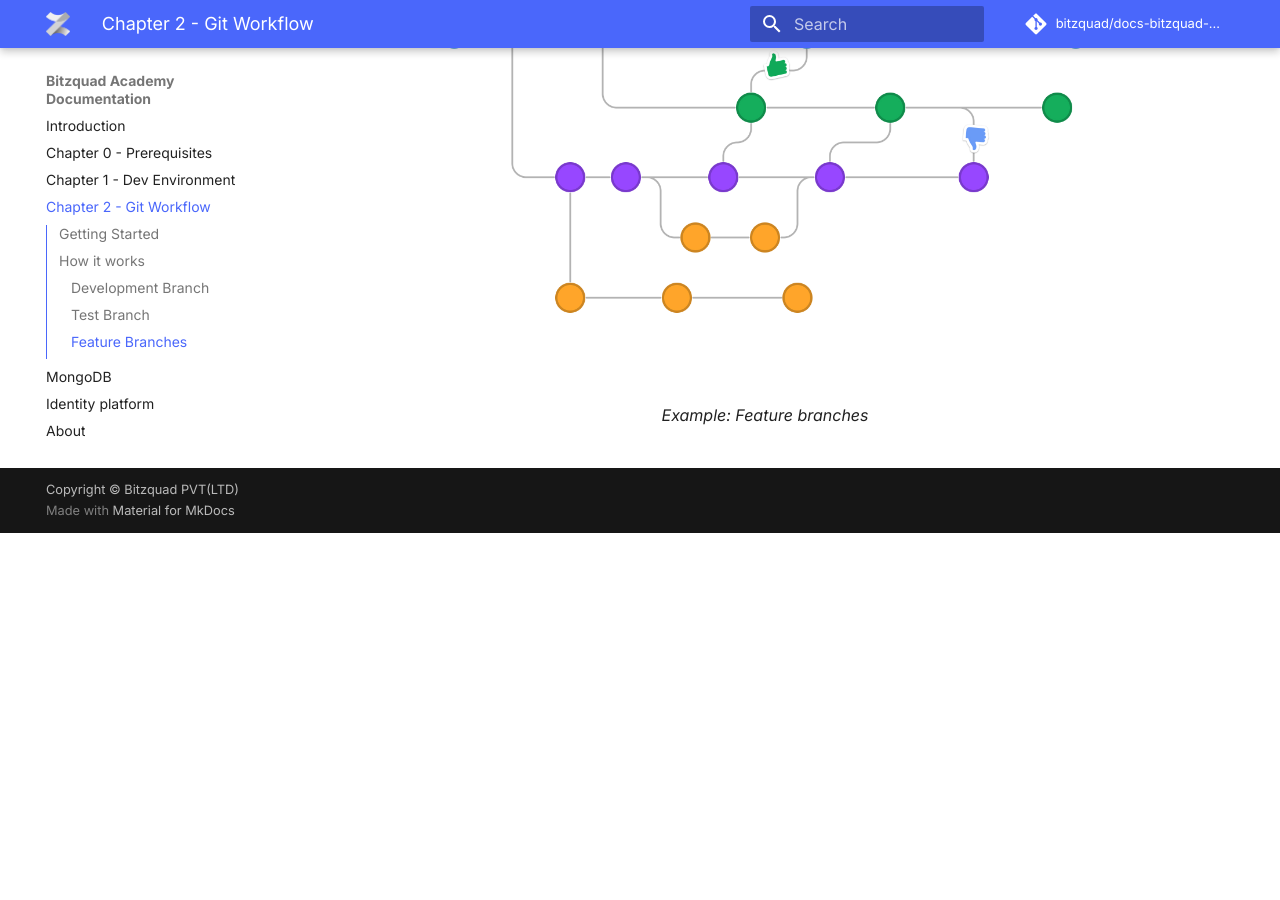
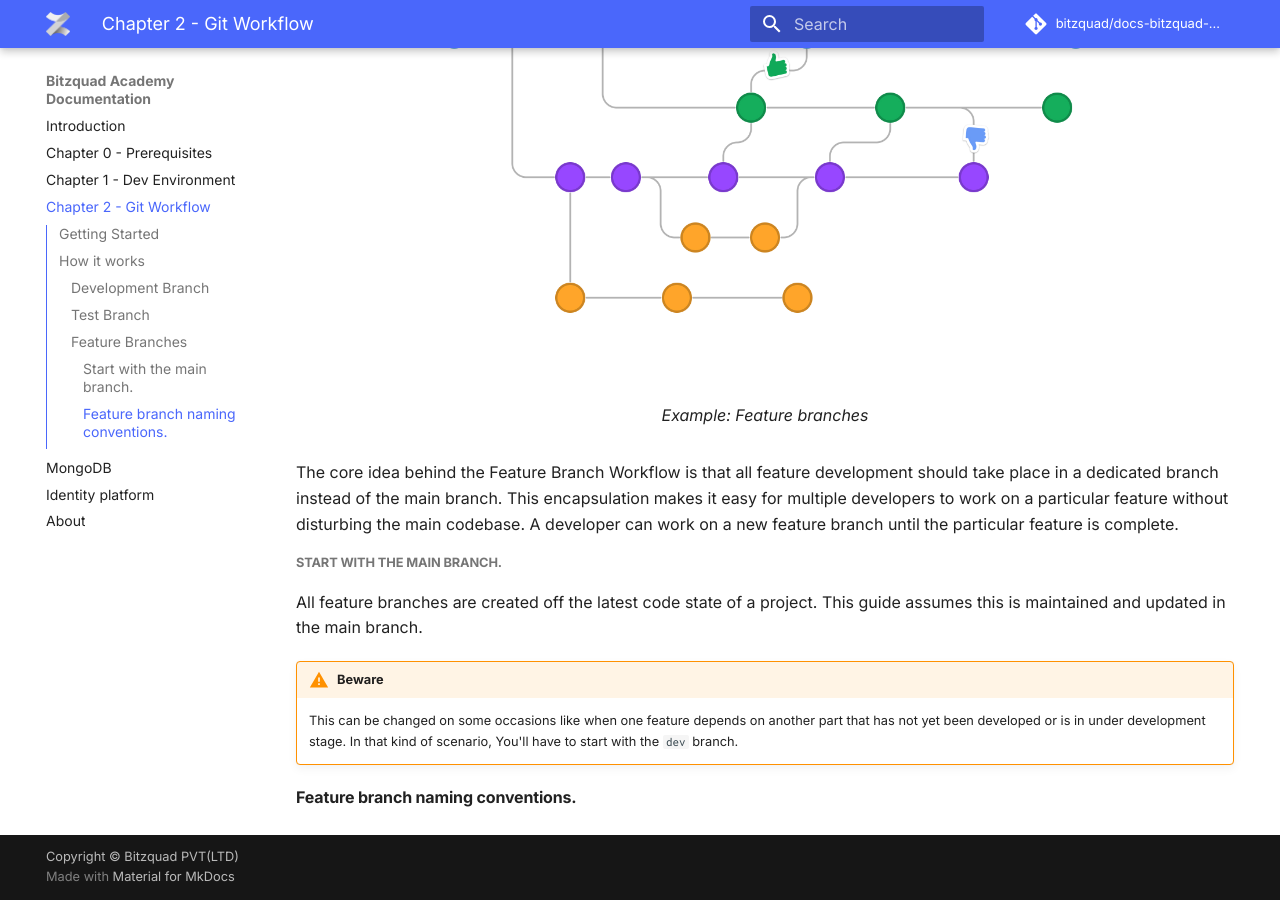
Before and after one commit to bitzquad/docs-bitzquad-academy, an MkDocs documentation site: the page built from docs/content/chapter_2.md, in a window 1280 px wide and 900 px high, scrolled down 2392 px. Built offline with MkDocs 1.6.1 and Material for MkDocs 9.7.7, drawn with Linux system fonts in a browser that asks for light colours; comment, search, counter and statistics services are not loaded; before the commit the page ends 2925 px from its top, so only the background shows below that.

Commit message:
CAMP-13 update Gitworkflow

```diff
--- a/docs/content/chapter_2.md
+++ b/docs/content/chapter_2.md
@@ -44,3 +44,13 @@ The idea behind `test` branch is to test code changes efficiently without distur
   ![dev_branch.jpg](../img/chap_2/feature_branch.jpg){width="800"}
   <figcaption>Example: Feature branches</figcaption>
 </figure>
+
+The core idea behind the Feature Branch Workflow is that all feature development should take place in a dedicated branch instead of the main branch. This encapsulation makes it easy for multiple developers to work on a particular feature without disturbing the main codebase. A developer can work on a new feature branch until the particular feature is complete.
+
+##### Start with the main branch.
+All feature branches are created off the latest code state of a project. This guide assumes this is maintained and updated in the main branch.
+!!! warning "Beware"
+    This can be changed on some occasions like when one feature depends on another part that has not yet been developed or is in under development stage.
+    In that kind of scenario, You'll have to start with the `dev` branch.
+
+#### Feature branch naming conventions.
```
